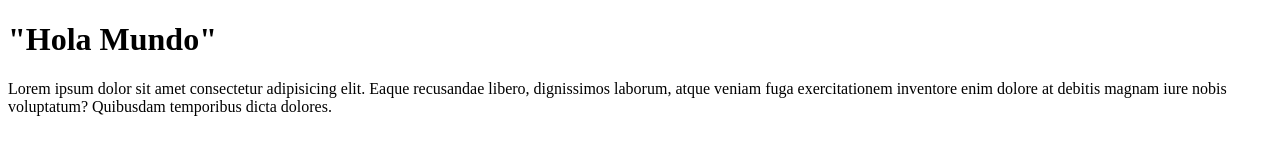
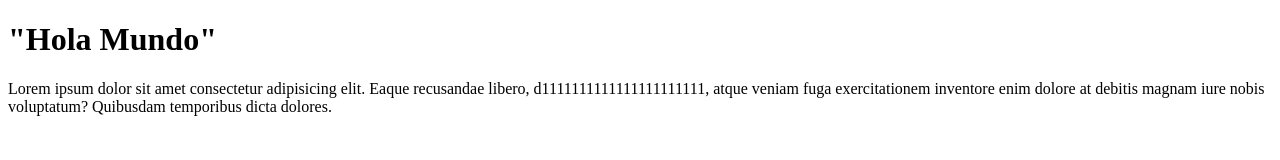
Before and after one commit to marceloedelgado/git-youtube-ejemplo, a plain HTML site: page index.html in a window 1280 px wide. Drawn offline with Linux system fonts and the light colour scheme.

Commit message:
Agregue 111 en el parrafo

```diff
--- a/index.html
+++ b/index.html
@@ -10,9 +10,9 @@
     <h1>"Hola Mundo"</h1>
     <p>
       Lorem ipsum dolor sit amet consectetur adipisicing elit. Eaque recusandae
-      libero, dignissimos laborum, atque veniam fuga exercitationem inventore
-      enim dolore at debitis magnam iure nobis voluptatum? Quibusdam temporibus
-      dicta dolores.
+      libero, d1111111111111111111111, atque veniam fuga exercitationem
+      inventore enim dolore at debitis magnam iure nobis voluptatum? Quibusdam
+      temporibus dicta dolores.
     </p>
   </body>
 </html>
```
